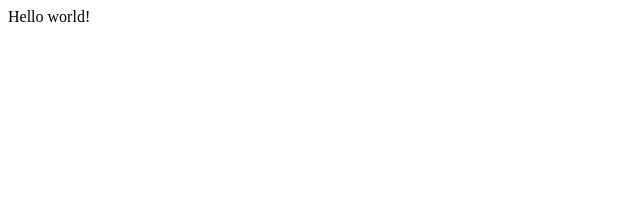
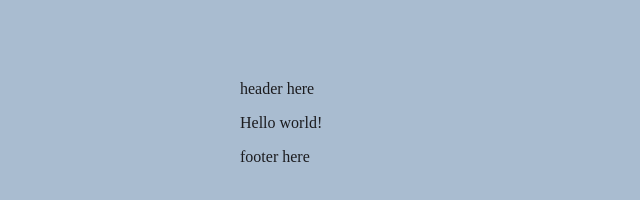
Before and after one commit to manarm/personal-site-gatsby, a Gatsby site: page / in a window 1280 px wide. Shown: the whole page, without its empty margins (0-640 px from the left). Built offline with nearby package versions, Linux system fonts and the light colour scheme; Gatsby itself is replaced by a stand-in of ours.

Commit message:
basic css and layout

```diff
--- /dev/null
+++ b/gatsby-browser.js
@@ -0,0 +1 @@
+import "./src/styles/global.css"
--- /dev/null
+++ b/src/components/Layout.js
@@ -0,0 +1,9 @@
+import React from 'react';
+
+export default function Layout({children}) {
+    return <div className='container'>
+        <p>header here</p>
+        {children}
+        <p>footer here</p>
+    </div>
+}
--- a/src/pages/index.js
+++ b/src/pages/index.js
@@ -1,5 +1,7 @@
 import React from "react"
 
+import Layout from '../components/Layout'
+
 export default function Home() {
-  return <div>Hello world!</div>
+  return <Layout><div>Hello world!</div></Layout>
 }
--- /dev/null
+++ b/src/styles/global.css
@@ -0,0 +1,18 @@
+/* Coolors Exported Palette - https://coolors.co/d8dbe2-a9bcd0-58a4b0-373f51-1b1b1e */
+:root {
+    --light: #d8dbe2ff;
+    --light-grey: #a9bcd0ff;
+    --light-blue: #58a4b0ff;
+    --grey: #373f51ff;
+    --dark: #1b1b1eff;
+}
+
+html {
+    color: var(--dark);
+    background-color: var(--light-grey);
+}
+
+.container {
+    margin: 5rem auto;
+    max-width: 800px;
+}
```
